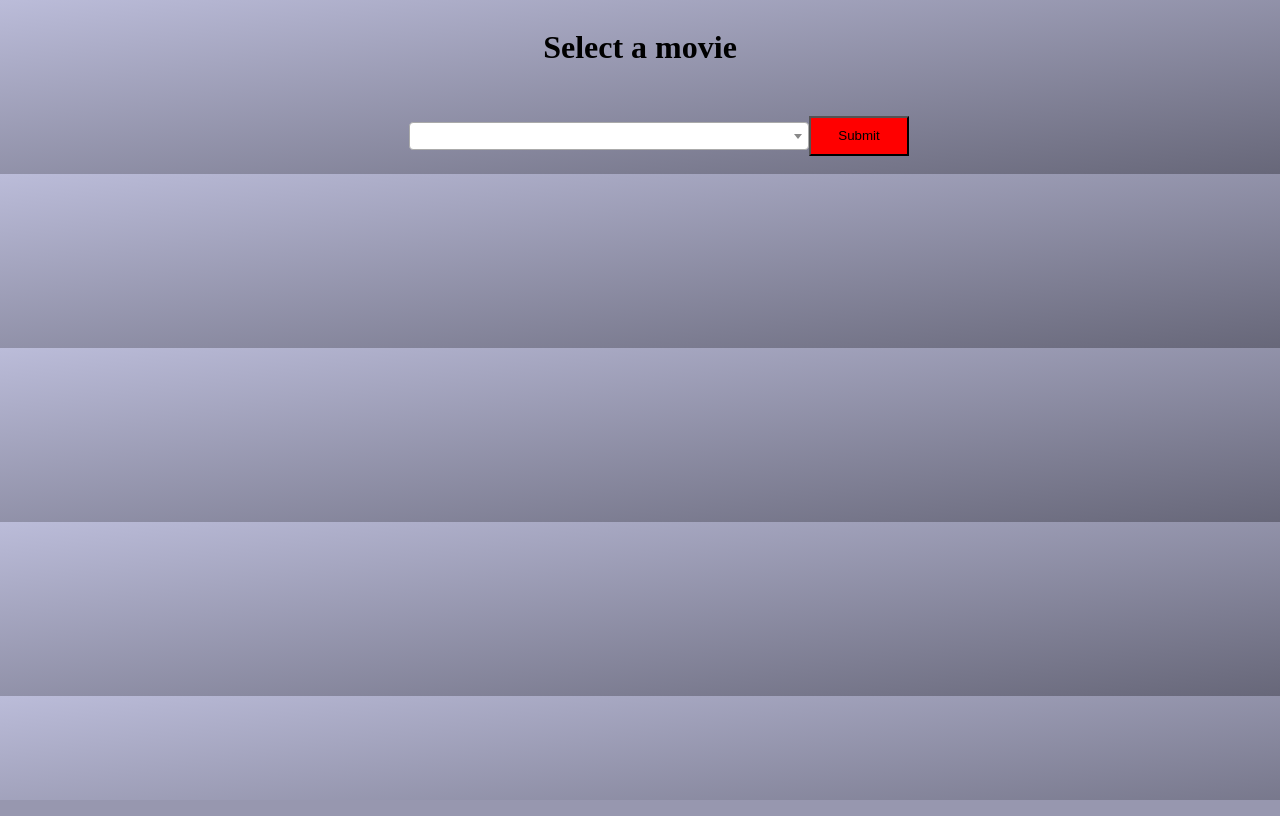
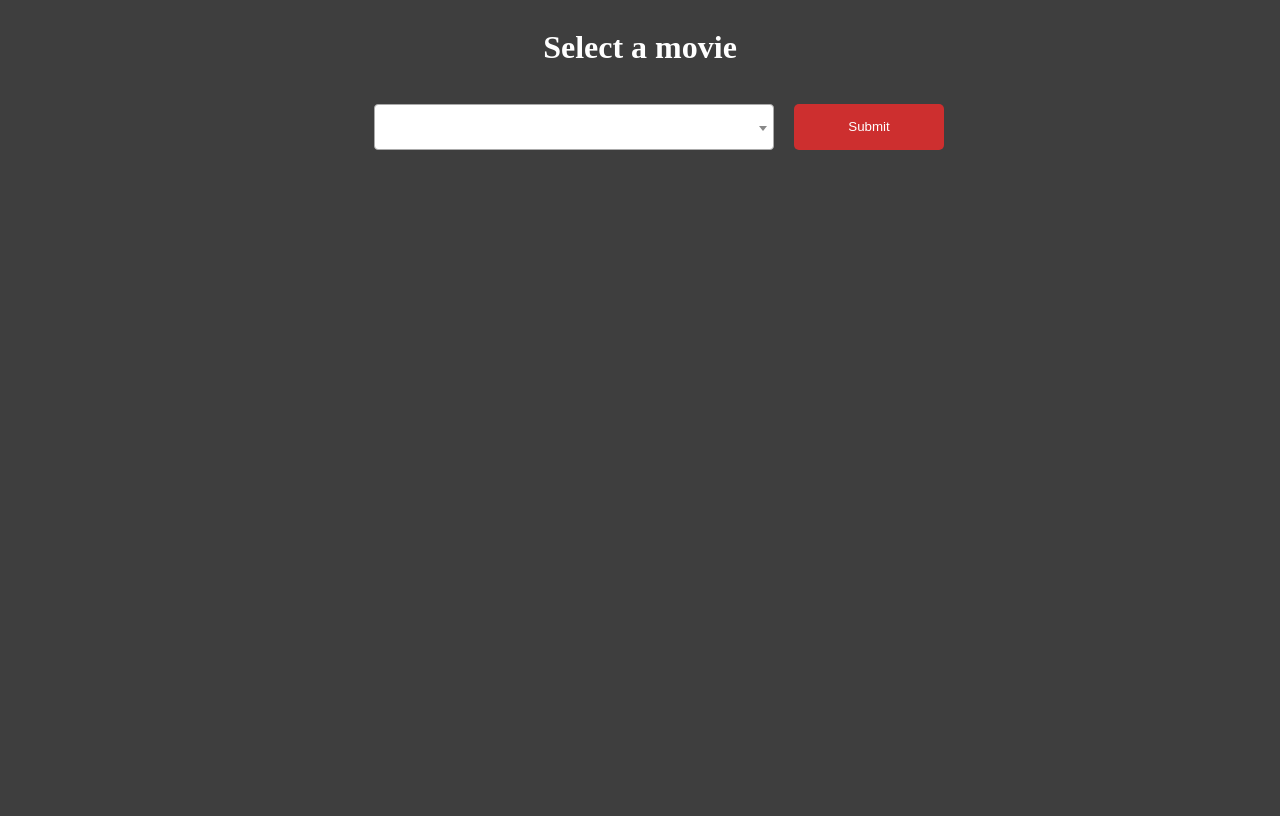
Before and after one commit to TheElk205/RecommenderSystemsProjec, a Django app: page /recommender/ in a window 1280 px wide. Run offline with Django 4.2, Linux system fonts and the light colour scheme; some libraries are stand-ins or nearby versions.

Commit message:
chore: better styling, adapted to figma

```diff
--- a/REcommenderSystemsFinalProject/settings.py
+++ b/REcommenderSystemsFinalProject/settings.py
@@ -92,7 +92,8 @@ DATABASES = {
         "PASSWORD": "password",
         # "HOST": "143.205.185.110",
         # "HOST": "143.205.193.235",
-        "HOST": "192.168.1.83",
+        "HOST": "143.205.184.36",
+        # "HOST": "192.168.1.83",
         "PORT": "5432",
         'OPTIONS': {
         'options': '-c search_path=data,public'
--- a/dataGenerator/fill_database.py
+++ b/dataGenerator/fill_database.py
@@ -10,7 +10,8 @@ if __name__ == "__main__":
     directory = os.fsencode(movie_files_path)
     conn = psycopg2.connect(user="postgres",
                      password="password",
-                     host="192.168.1.83",
+                     # host="192.168.1.83",
+                     host="143.205.184.36",
                      # host="143.205.185.110",
                      # host="143.205.193.235",
                      port="5432",
--- a/migrations/prepareDatabase.py
+++ b/migrations/prepareDatabase.py
@@ -14,7 +14,8 @@ if __name__ == '__main__':
     flyway_config_command = flyway_conf.format(
         # host="143.205.193.235",
         # host="143.205.185.110",
-        host="192.168.1.83",
+        host="143.205.184.36",
+        # host="192.168.1.83",
         port=5432,
         databasename="movies_recommender",
         user="postgres",
--- a/templates/recommender/movie_form.html
+++ b/templates/recommender/movie_form.html
@@ -3,8 +3,10 @@
 <style>
 body {
 	{#margin:0;#}
-    background: linear-gradient(to bottom right, #bbbcd9, #676779);
-
+    {#background: linear-gradient(to bottom right, #bbbcd9, #676779);#}
+    background: #3E3E3E;
+    min-height: 100%;
+    height: 100vh;
 }
 
 .content {
@@ -31,11 +33,42 @@ form {
 }
 
 form input {
-    width: 100px;
-    height: 40px;
-    background-color: red;
+    width: 150px;
+    height: 46px;
+    background-color: #CD2F2F;
+    border-radius: 5px;
+    margin-left: 20px;
+    border-color: transparent;
+    color: white;
 }
 
+h1 {
+    color: white;
+}
+
+p span {
+    height: 46px;
+}
+
+p span span {
+    height: 46px;
+}
+
+p span span span {
+    height: 100%;
+}
+
+.select2-container .select2-selection--single {
+    height: 46px!important;
+}
+
+.select2-selection__arrow {
+    height: 46px!important;
+}
+
+.select2-selection__rendered {
+    line-height: 44px!important;
+}
 </style>
 <head>
     <title>Select a movie</title>
@@ -47,7 +80,6 @@ form input {
 <body>
     <div class="content">
         <h1>Select a movie</h1>
-        <br />
         <form method="POST">
             {% csrf_token %}
             {{ form.as_p }}
```
Also changed, not shown: templates/recommender/movie_info.html (+79 -1 lines).
